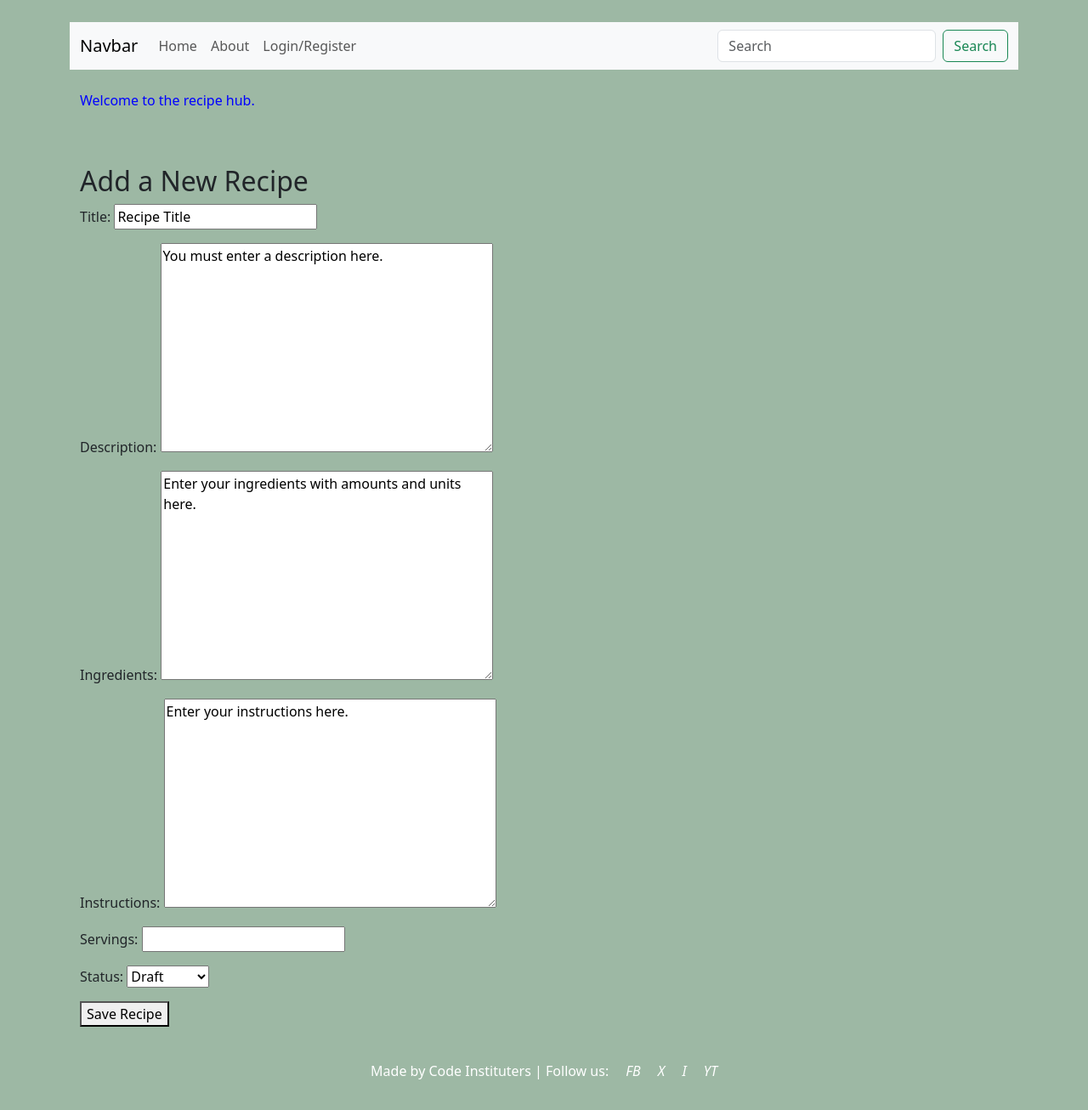
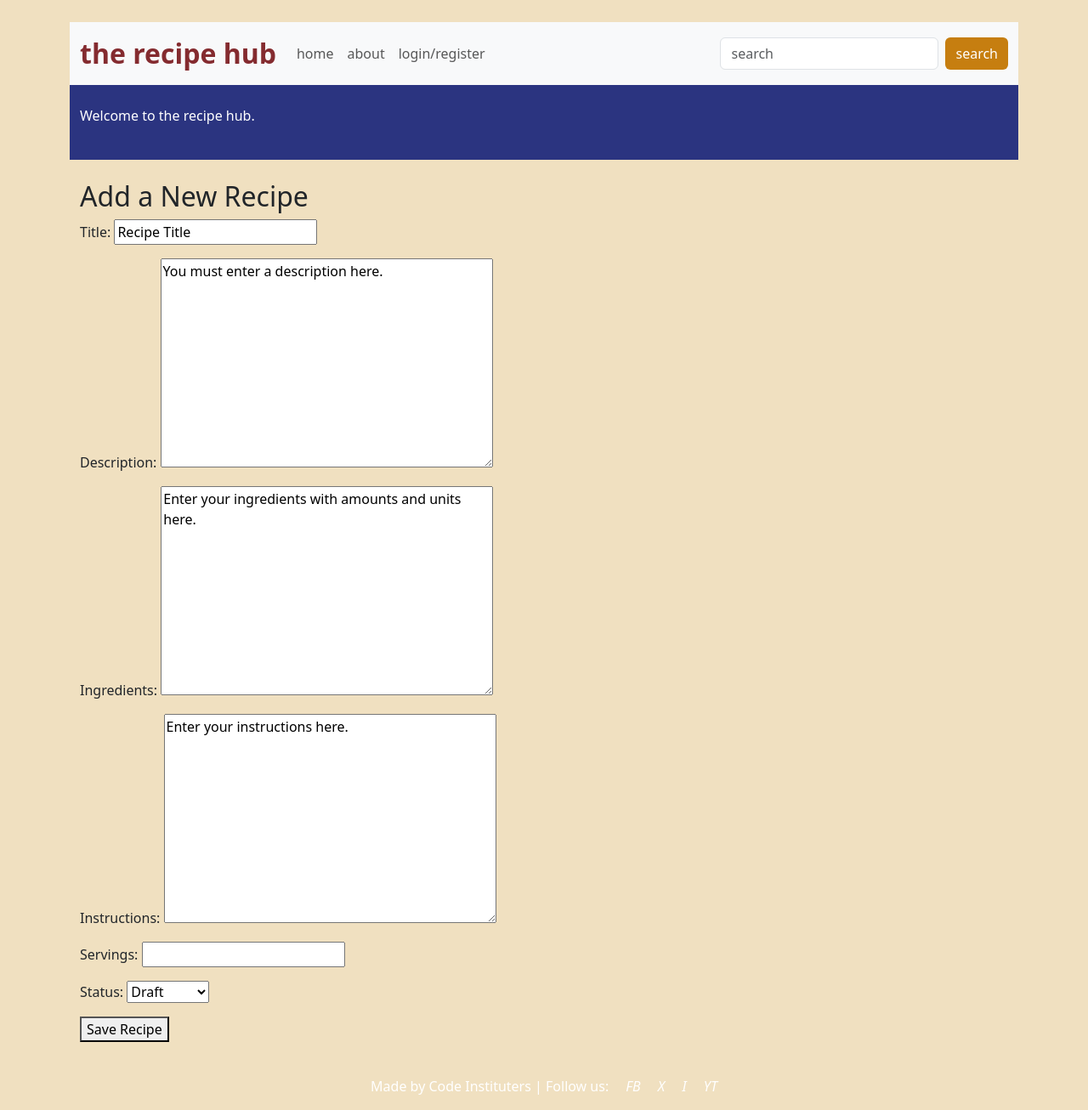
Before and after one commit to bmich22/recipe-hub, a Django app: page /add_recipe/ in a window 1280 px wide. Shown: the whole page at 85% size. Before the commit the page ends 1270 px from the top, so only its background shows below. Run offline with Django 4.2, Linux system fonts and the light colour scheme; some libraries are stand-ins or nearby versions.

Commit message:
Edit bootstrap styling

```diff
--- a/my_project/settings.py
+++ b/my_project/settings.py
@@ -28,7 +28,7 @@ TEMPLATES_DIR = os.path.join(BASE_DIR, 'templates')
 SECRET_KEY = os.environ.get("SECRET_KEY")
 
 # SECURITY WARNING: don't run with debug turned on in production!
-DEBUG = False
+DEBUG = True
 
 ALLOWED_HOSTS = [
     "127.0.0.1",
--- a/static/css/style.css
+++ b/static/css/style.css
@@ -1,17 +1,27 @@
 body {
-    background-color: #9db8a4;
+    background-color: #f0e0c0;
     padding-top: 2%;
+}
+.navbar-brand {
+    font-weight:800;
+    font-size: 2rem;
+    color: #842b2f;
 }
 
 h3 {
     padding-top: 5%;
 }
 
-.welcome {
-    margin-top: 0;
-    color:blue;
+.custom-content {
+    background-color: #2b3480;
+    color: white;
 }
 
-#text {
-    color: red;
+.btn {
+    background-color: #c67e10;
+    border:0;
 }
+
+.card-title {
+    font-size: 1.2rem;
+}
--- a/templates/base.html
+++ b/templates/base.html
@@ -37,14 +37,14 @@
         <!--  Navigation -->
         <nav class="navbar navbar-expand-lg bg-body-tertiary">
           <div class="container-fluid">
-            <a class="navbar-brand" href="#">Navbar</a>
+            <a class="navbar-brand" href="{% url 'recipe:list' %}">the recipe hub</a>
             <button class="navbar-toggler" type="button" data-bs-toggle="collapse" data-bs-target="#navbarSupportedContent" aria-controls="navbarSupportedContent" aria-expanded="false" aria-label="Toggle navigation">
               <span class="navbar-toggler-icon"></span>
             </button>
             <div class="collapse navbar-collapse" id="navbarSupportedContent">
               <ul class="navbar-nav me-auto mb-2 mb-lg-0">
                 <li class="nav-item">
-                  <a class="nav-link {% if request.path == about_url %}active{%endif%}" aria-current="page" href="{% url 'recipe:list' %}">Home</a>
+                  <a class="nav-link {% if request.path == about_url %}active{%endif%}" aria-current="page" href="{% url 'recipe:list' %}">home</a>
                 </li>
                 <li class="nav-item">
                   <a
@@ -52,76 +52,54 @@
                     {% if request.path == about_url %}active{%endif%}"
                     aria-current="page"
                     href="{% url 'about' %}"
-                    >About</a
-                  >
+                    >about</a>
                 </li>
                 {% if user.is_authenticated %}
-                  <!-- If user is logged in, display welcome message, member buttons and show Logout -->
+                  <!-- If user is logged in show Logout -->
                   <li class="nav-item">
                     <form action="{% url 'member:member_logout' %}" method="post" class="d-inline">
                         {% csrf_token %}
-                        <button type="submit" class="btn btn-link">Logout</button>
+                        <button type="submit" class="btn btn-light btn-sm">logout</button>
                     </form>
-                  </li>
-                  <li class="nav-item">
-                    <a class="nav-link" href="">Welcome {{ user.username }}!</a>
-                  </li>
-                  <li class="nav-item">
-                    <a class="nav-link" href="">Add Recipe</a>
-                  </li>
-                  <li class="nav-item">
-                    <a class="nav-link" href="">Manage My Recipes</a>
-                  </li>
-                  <li class="nav-item">
-                    <a class="nav-link" href="">Admin Panel</a>
-                  </li>
                 {% else %}
                   <!-- If user is NOT logged in, show Login -->
                   <li class="nav-item">
-                    <a class="nav-link" href="{% url 'member:member_login' %}">Login/Register</a>
+                    <a class="nav-link" href="{% url 'member:member_login' %}">login/register</a>
                   </li>
-                  <!-- <li class="nav-item">
-                    <a class="nav-link" href="member/register">Register</a>
-                  </li> -->
                 {% endif %}
               </ul>
-              <!-- <form class="d-flex" role="search">
-                              <input class="form-control me-2" type="search" placeholder="Search" aria-label="Search">
-                              <button class="btn btn-outline-success" type="submit">Search</button>
-                            </form> -->
-
               <form class="d-flex" role="search" method="GET" action="{% url 'recipe:recipe_search' %}">
-                <input class="form-control me-2" type="search" name="query" placeholder="Search" aria-label="Search">
-                <button class="btn btn-outline-success" type="submit">Search</button>
+                <input class="form-control me-2" type="search" name="query" placeholder="search" aria-label="Search">
+                <button class="btn btn-primary" type="submit">search</button>
               </form>
-
               </div>
               </div>
               </nav>
-        <main class="container py-4">
+        <main class="custom-content container py-4">
           {% if user.is_authenticated %}
             <!-- if recipe has just been submitted display confirmation message else welcome back member -->
                     {% if messages %}
                           <div class="messages">
                             {% for message in messages %}
-                                <div class="alert alert-{{ message.tags }}">{{ message }}</div>
-                                <p class="welcome">Thanks {{ user.username }}! You can add or manage your recipes below: </p>
+                                <div class="welcom alert alert-{{ message.tags }}">{{ message }}
+                                <p>Thanks {{ user.username }}! You can add or manage your recipes below: </p>
                             {% endfor %}
                     {% else %}
-                            <p class="welcome">Welcome, {{ user.username }}! Have a great recipe? Share it with us!</p>
+                            <p>Welcome, {{ user.username }}!</p>
                           {% endif %}
-              </div>
             <!-- end if recipe has just been submitted display confirmation message -->
             <!-- Display create recipe and manage recipes for members -->
             {% if request.user.is_superuser %}
-              <a class="btn btn-primary btn-sm"" href=" /add_recipe/">Create a Recipe</a>
-              <a class="btn btn-primary btn-sm"" href=" /member_recipes/">Manage My Recipes</a>
-              <a class="btn btn-primary btn-sm"" href=" /admin/">Admin Panel</a>
-              </p>
+            <div class="d-grid gap-2 d-md-block">
+              <a class="btn btn-primary btn-sm" href=" /add_recipe/">Create a Recipe</a>
+              <a class="btn btn-primary btn-sm" href=" /member_recipes/">Manage My Recipes</a>
+              <a class="btn btn-primary btn-sm" href=" /admin/">Admin Panel</a>
+            </div>
             {% else %}
               <p><a class="btn btn-primary btn-sm"" href=" /add_recipe/">Create a Recipe</a>
               <a class="btn btn-primary btn-sm"" href=" /member_recipes/">Manage My Recipes</a></p>
-            {% endif %} <!-- else User is not authenticated therefore not a member display simple welcome message -->
+            {% endif %}
+          </div>
           {% else %}<!-- else User is not authenticated therefore not a member display simple welcome message -->
             <p class="welcome">Welcome to the recipe hub.</p>
           {% endif %}
```
Also changed, not shown: about/templates/about/about.html (+6 -4 lines), recipe/templates/recipe/index.html (+5 -4 lines).
